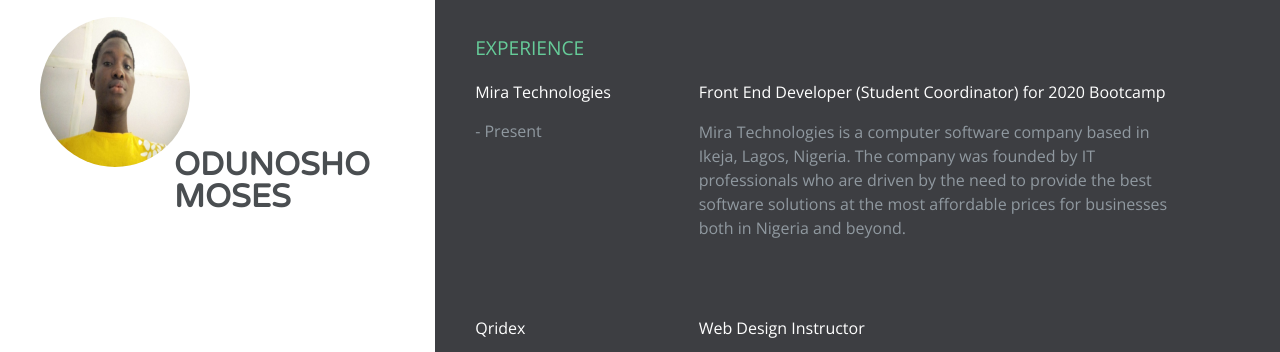
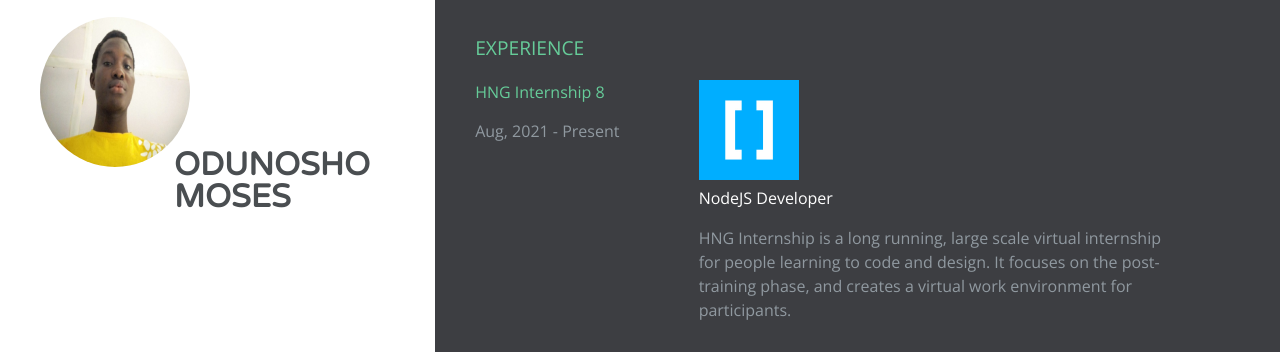
Before and after one commit to Moscode/myresumepage-2021, a website: page public/resumepage.html in a window 1280 px wide. Shown: the top 352 px of the page. Drawn offline with nearby package versions, Linux system fonts and the light colour scheme.

Commit message:
fifth commit

```diff
--- a/public/resumepage.html
+++ b/public/resumepage.html
@@ -74,6 +74,21 @@
               <div class="container">
                   <h3 class="experience-title">Experience</h3>
 
+                <div class="experience-wrapper">
+                    <div class="company-wrapper clearfix">
+                        <div class="experience-title"><a href="https://internship.zuri.team/">HNG Internship 8</a></div>
+                        <div class="time">Aug, 2021 - Present</div>
+                    </div>
+
+                    <div class="job-wrapper clearfix">
+                        <div class="experience-title"><img width="100px" height="100px" src="HNGi8.jpg" alt="HNG logo" /><br />NodeJS
+                            Developer</div>
+                        <div class="company-description">
+                            <p>HNG Internship is a long running, large scale virtual internship for people learning to code and design.
+                                It focuses on the post-training phase, and creates a virtual work environment for participants.
+                            </p>
+                        </div>
+                    </div>
                 <div class="experience-wrapper">
                       <div class="company-wrapper clearfix">
                           <div class="experience-title">Mira Technologies</div>
```
Also changed, not shown: public/HNGi8.jpg (added).
